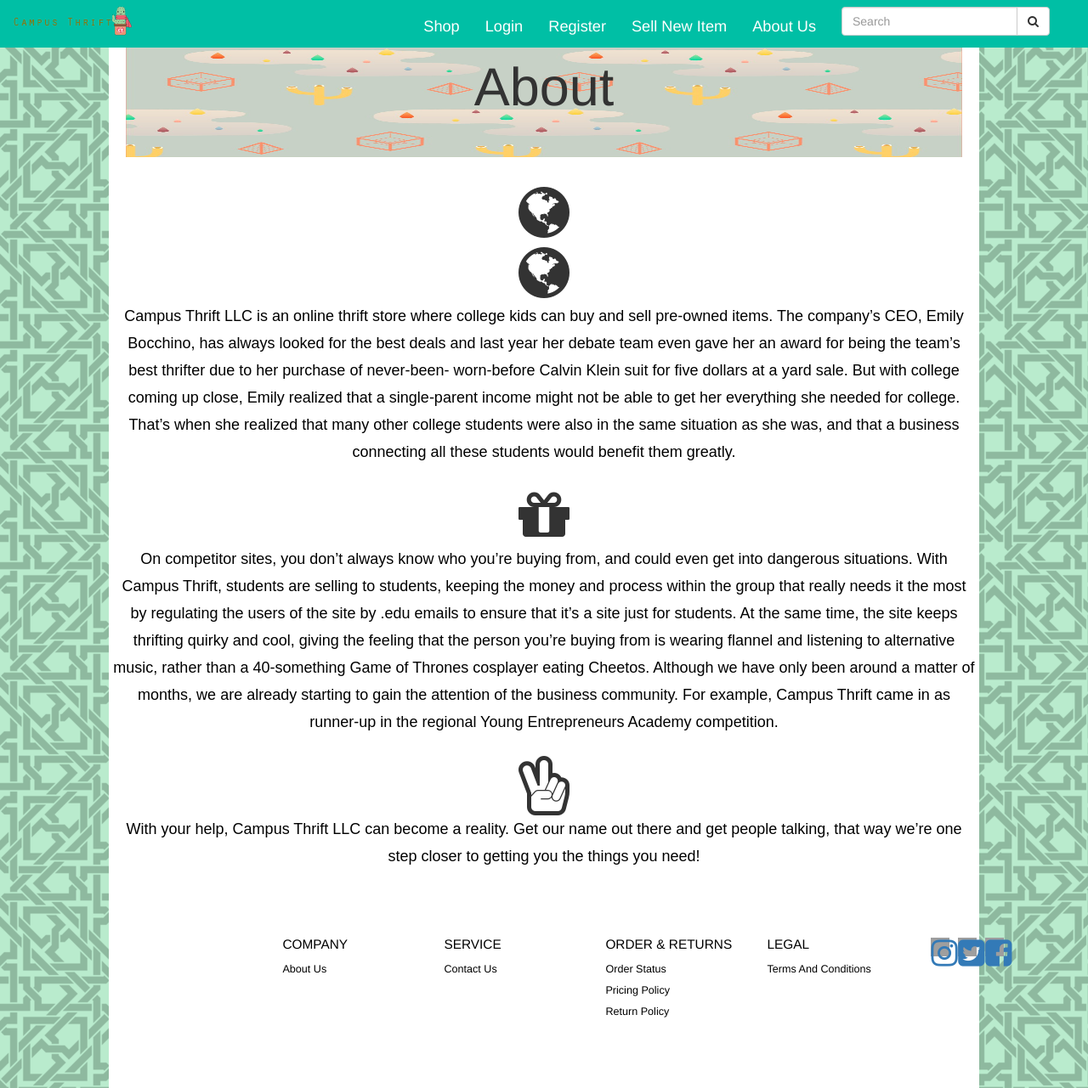
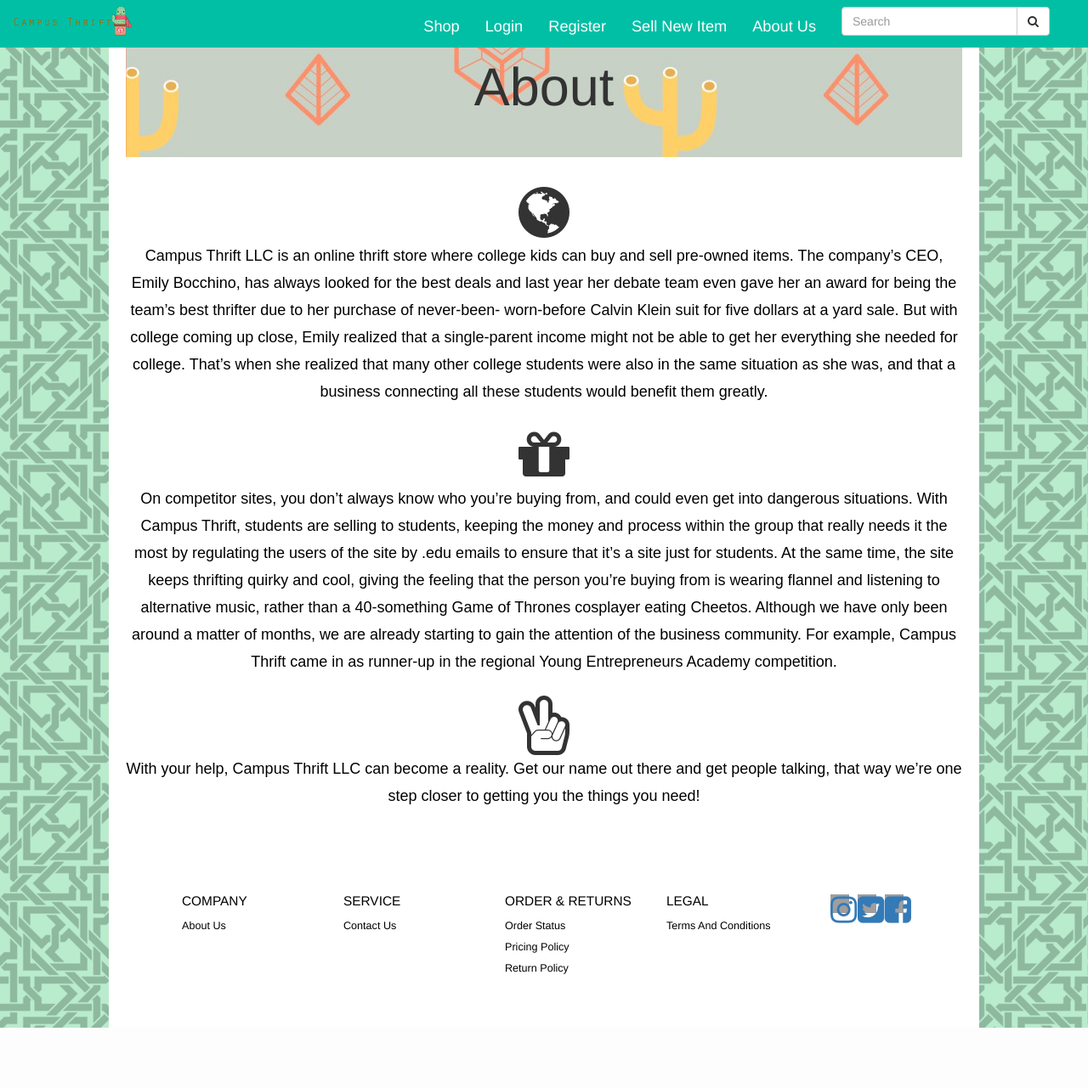
Before and after one commit to ansario/campusthrift-og, a Django app: page /about in a window 1280 px wide; the page is wider, and only the part inside the window is pictured. Shown: that part at 85% size. After the commit the page ends 1210 px from the top of that part, so only its background shows below. Run offline with Django 3.2, Linux system fonts and the light colour scheme; some libraries are stand-ins or nearby versions; grey boxes are pictures that could not be loaded.

Commit message:
Update about.html

```diff
--- a/campusthrift/templates/campusthrift/about.html
+++ b/campusthrift/templates/campusthrift/about.html
@@ -22,16 +22,12 @@
 
 </style>
 
- <div class="jumbotron  text-center " style="background-image: url(../media/uploads/backgroundabout.jpg); background-size: 100% 100%;">
+ <div class="jumbotron  text-center " style="background-image: url(../media/uploads/backgroundabout.jpg);">
          <h1 class="">About</h1>
      </div>
      <div class="row about-box text-center">
          <i class="fa fa-globe fa-5x" aria-hidden="true"></i>
          <div class="col-lg-12 ">
-</div>
-    <div class="row about-box text-center">
-        <i class="fa fa-globe fa-5x" aria-hidden="true"></i>
-        <div class="col-lg-12 ">
             <p>
 
                 Campus Thrift LLC is an online thrift store where
```
